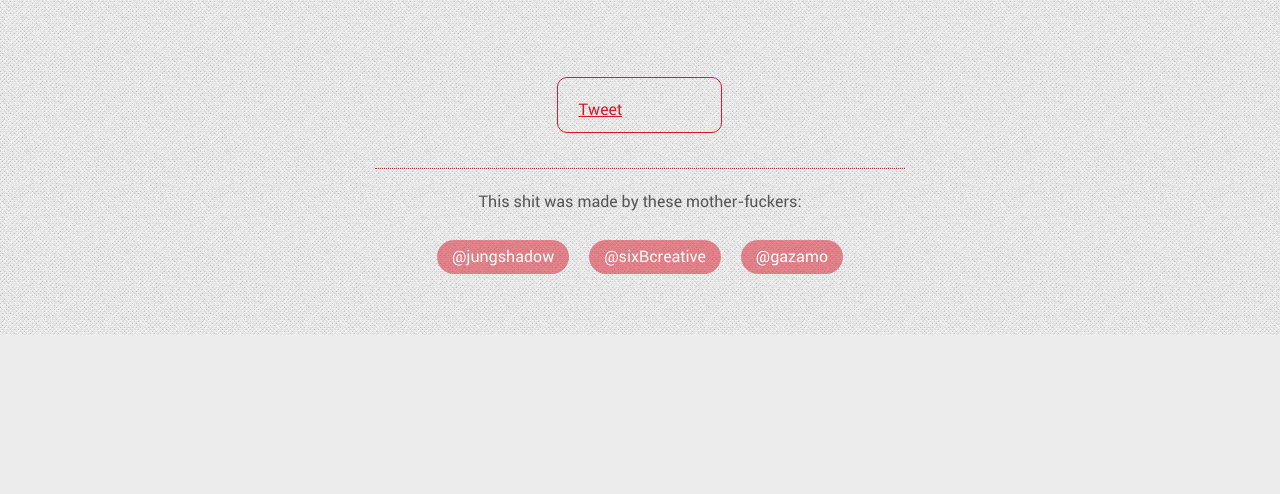
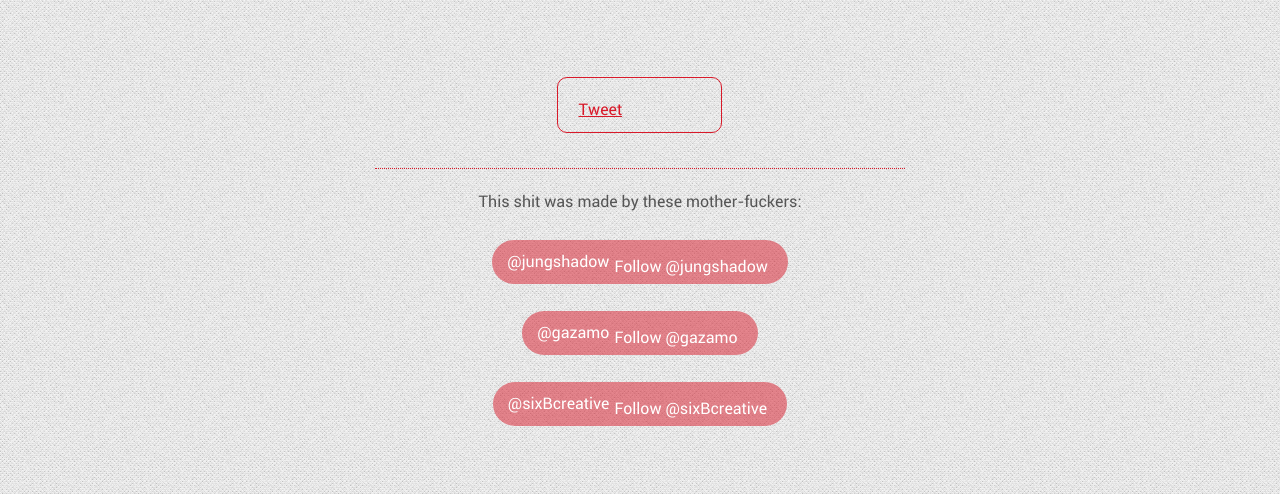
Before and after one commit to jungshadow/yfpp, a Django app: template yfpp/templates/yfpp/base.html in a window 1280 px wide. Shown: the part 469-963 px from the top of the page. Before the commit the page ends 804 px from the top, so only its background shows below. Run offline with Django 3.2, Linux system fonts and the light colour scheme; the template is opened without the code that fills it, so the values that code supplies are empty; parts of the project's set-up code (start-up, migrations or seed data) failed here and were passed over; some libraries are stand-ins or nearby versions; some web fonts are replaced.

Commit message:
follow buttons
follow buttons

```diff
--- a/yfpp/dev_static/css/style.css
+++ b/yfpp/dev_static/css/style.css
@@ -113,5 +113,6 @@ h5{font-size:0.846em;line-height:2.09em;text-transform:uppercase;letter-spacing:
 .social .fb-shit{float:right;}
 .attribution{width:283px;margin:35px auto;border-top:1px dotted #d91a2a;}.attribution h4{font-size:.85em;font-weight:normal;}
 .attribution ul{text-align:center;}
-.attribution li{text-align:center;margin:10px;display:block;background:rgba(217, 26, 42, 0.5);padding:5px 15px;-webkit-border-radius:50px;-moz-border-radius:50px;border-radius:50px;}.attribution li a{text-decoration:none;color:#fff;}
+.attribution li{text-align:center;margin:10px;display:block;background:rgba(217, 26, 42, 0.5);padding:5px 15px;-webkit-border-radius:50px;-moz-border-radius:50px;border-radius:50px;}.attribution li a{text-decoration:none;color:#fff;float:left;margin-top:5px;}
+.attribution .twit-follow{display:block;float:left;margin:5px 5px 0;}
 @media only screen and (min-width:481px){.address-form,.restart{width:430px;} input{font-size:1em;}}@media only screen and (min-width:768px){.onecol{width:5.801104972%;} .twocol{width:14.364640883%;} .threecol{width:22.928176794%;} .fourcol{width:31.491712705%;} .fivecol{width:40.055248616%;} .sixcol{width:48.618784527%;} .sevencol{width:57.182320438000005%;} .eightcol{width:65.74585634900001%;} .ninecol{width:74.30939226%;} .tencol{width:82.87292817100001%;} .elevencol{width:91.436464082%;} .twelvecol{width:99.999999993%;} .onecol,.twocol,.threecol,.fourcol,.fivecol,.sixcol,.sevencol,.eightcol,.ninecol,.tencol,.elevencol,.twelvecol{position:relative;float:left;margin-left:2.762430939%;} .first{margin-left:0;} .last{float:right;} h1 .where{font-size:2.35em;line-height:.8em;} h1 .fucking{font-size:3em;line-height:.8em;} h1 .poll{font-size:1.7em;line-height:.8em;} .wrap{max-width:1140px;} .address-form,.restart{width:530px;} .attribution{width:530px;}.attribution h4{font-size:1em;font-weight:normal;text-align:center;margin-bottom:5px;} .attribution li{display:inline-block;}}@media only screen and (min-width:1030px){}@media only screen and (min-width:1240px){}@media only screen and (-webkit-min-device-pixel-ratio:1.5),only screen and (min--moz-device-pixel-ratio:1.5),only screen and (min-device-pixel-ratio:1.5){}@media (device-height:568px) and (-webkit-min-device-pixel-ratio:2){}
--- a/yfpp/dev_static/less/_base.less
+++ b/yfpp/dev_static/less/_base.less
@@ -318,6 +318,7 @@ FOOTER STYLES
 	float:right;
 
 	}
+
 }
 .attribution{
 	width: 283px;
@@ -343,6 +344,13 @@ FOOTER STYLES
 		a{
 			text-decoration: none;
 			color: #fff;
+			float: left;
+			margin-top: 5px;
 		}
 	}
+	.twit-follow{
+	display: block;
+	float: left;
+	margin: 5px 5px 0;
+	}
 }
--- a/yfpp/templates/yfpp/base.html
+++ b/yfpp/templates/yfpp/base.html
@@ -37,10 +37,23 @@
 		<!-- end of #container -->
 
 		<footer class="footer wrap clearfix">
-				<div class="social clearfix"><div class="twitter-shit"><a href="https://twitter.com/share" class="twitter-share-button" data-url="http://bit.ly/twitter-api-announce" data-counturl="http://groups.google.com/group/twitter-api-announce" data-lang="en" data-count="vertical">Tweet</a></div><div class="fb-shit"><div class="fb-like" data-send="false" data-layout="box_count" data-width="450" data-show-faces="true" data-font="arial"></div></div></div>
+				<div class="social clearfix">
+						<div class="twitter-shit"><a href="https://twitter.com/share" class="twitter-share-button" data-url="http://bit.ly/twitter-api-announce" data-counturl="http://groups.google.com/group/twitter-api-announce" data-lang="en" data-count="vertical">Tweet</a></div>
+						<div class="fb-shit">
+								<div class="fb-like" data-send="false" data-layout="box_count" data-width="450" data-show-faces="true" data-font="arial"></div>
+						</div>
+				</div>
 				<div class="attribution clearfix">
-				<h4>This shit was made by these mother-fuckers:</h4>
-				<ul class="clearfix"><li class="jungshadow"><a href="https://twitter.com/sixBcreative">@jungshadow</a></li><li class="sixbcreative"><a href="https://twitter.com/sixBcreative">@sixBcreative</a></li><li class="gazamo"><a href="https://twitter.com/sixBcreative">@gazamo</a></li></ul></div>
+						<h4>This shit was made by these mother-fuckers:</h4>
+						<ul class="clearfix">
+								<li class="jungshadow clearfix"><a href="https://twitter.com/jungshadow">@jungshadow</a><span class="twit-follow"><a href="https://twitter.com/jungshadow" class="twitter-follow-button" data-show-count="false" data-show-screen-name="false">Follow @jungshadow</a>
+										<script>!function(d,s,id){var js,fjs=d.getElementsByTagName(s)[0];if(!d.getElementById(id)){js=d.createElement(s);js.id=id;js.src="//platform.twitter.com/widgets.js";fjs.parentNode.insertBefore(js,fjs);}}(document,"script","twitter-wjs");</script></span></li>
+								<li class="gazamo clearfix"><a href="https://twitter.com/gazamo">@gazamo</a><span class="twit-follow"><a href="https://twitter.com/gazamo" class="twitter-follow-button" data-show-count="false">Follow @gazamo</a>
+										<script>!function(d,s,id){var js,fjs=d.getElementsByTagName(s)[0];if(!d.getElementById(id)){js=d.createElement(s);js.id=id;js.src="//platform.twitter.com/widgets.js";fjs.parentNode.insertBefore(js,fjs);}}(document,"script","twitter-wjs");</script></span></li>
+								<li class="sixbcreative clearfix"><a href="https://twitter.com/sixBcreative">@sixBcreative</a><span class="twit-follow"><a href="https://twitter.com/sixBcreative" class="twitter-follow-button" data-show-count="false" data-show-screen-name="false">Follow @sixBcreative</a>
+										<script>!function(d,s,id){var js,fjs=d.getElementsByTagName(s)[0];if(!d.getElementById(id)){js=d.createElement(s);js.id=id;js.src="//platform.twitter.com/widgets.js";fjs.parentNode.insertBefore(js,fjs);}}(document,"script","twitter-wjs");</script></span></li>
+						</ul>
+				</div>
 		</footer>
 </div>
 <script src="//ajax.googleapis.com/ajax/libs/jquery/1.8.2/jquery.min.js"></script>
@@ -55,7 +68,6 @@
   js.src = "//connect.facebook.net/en_US/all.js#xfbml=1";
   fjs.parentNode.insertBefore(js, fjs);
 }(document, 'script', 'facebook-jssdk'));</script>
-
 <script type="text/javascript">
 
   var _gaq = _gaq || [];
```
